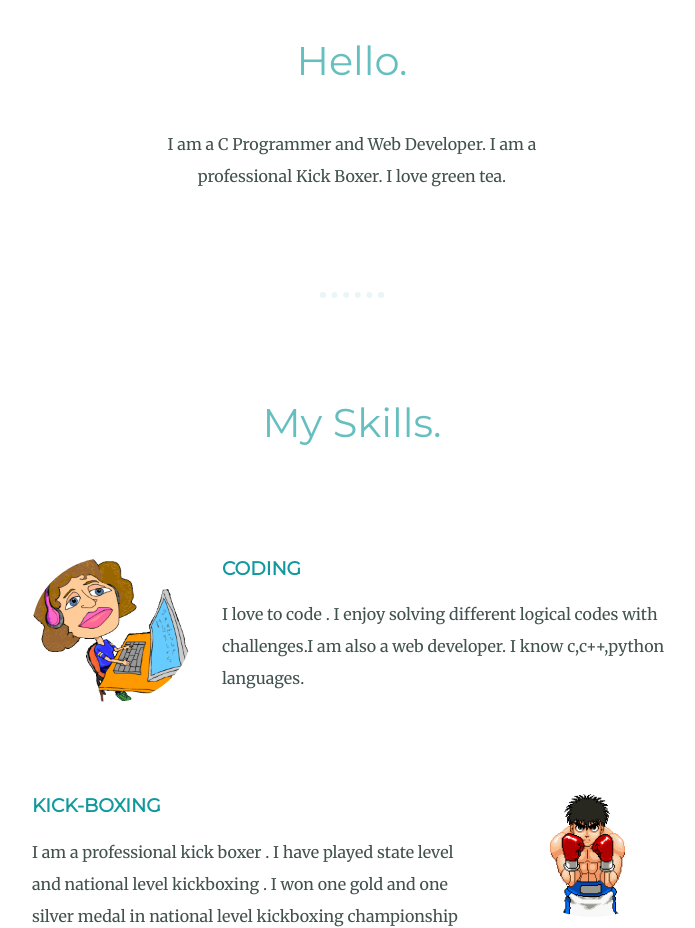
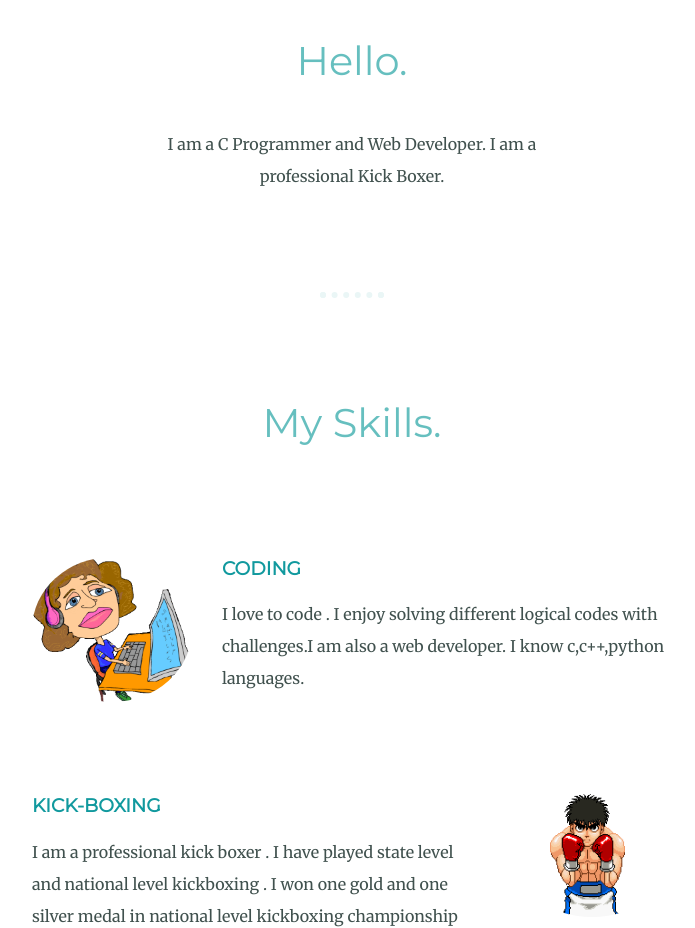
Before and after one commit to tadibul/cv, a plain HTML site: page index.html in a window 1280 px wide. Shown: the part 1070-1998 px from the top of the page, without its empty margins (288-983 px from the left). Drawn offline with Linux system fonts and the light colour scheme.

Commit message:
Update index.html

```diff
--- a/index.html
+++ b/index.html
@@ -21,7 +21,7 @@
       <div class="profile">
         <img class="my-pic"src="images/mypic.png" alt="profile-pic">
         <h2>Hello.</h2>
-        <p class="intro">I am a C Programmer and Web Developer. I am a professional Kick Boxer. I  love green tea.</p>
+        <p class="intro">I am a C Programmer and Web Developer. I am a professional Kick Boxer.</p>
       </div>
       <hr>
       <div class="skills">
```
